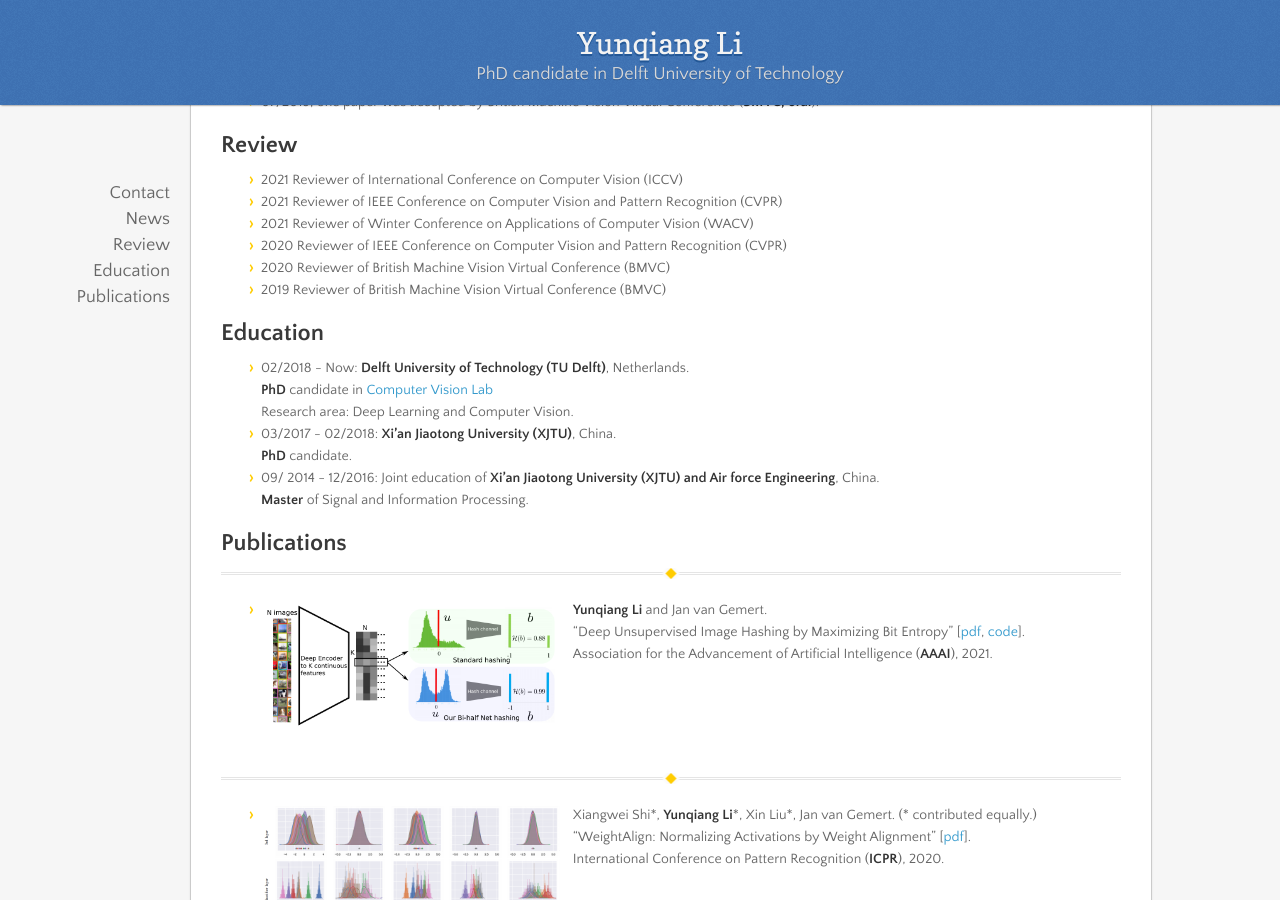
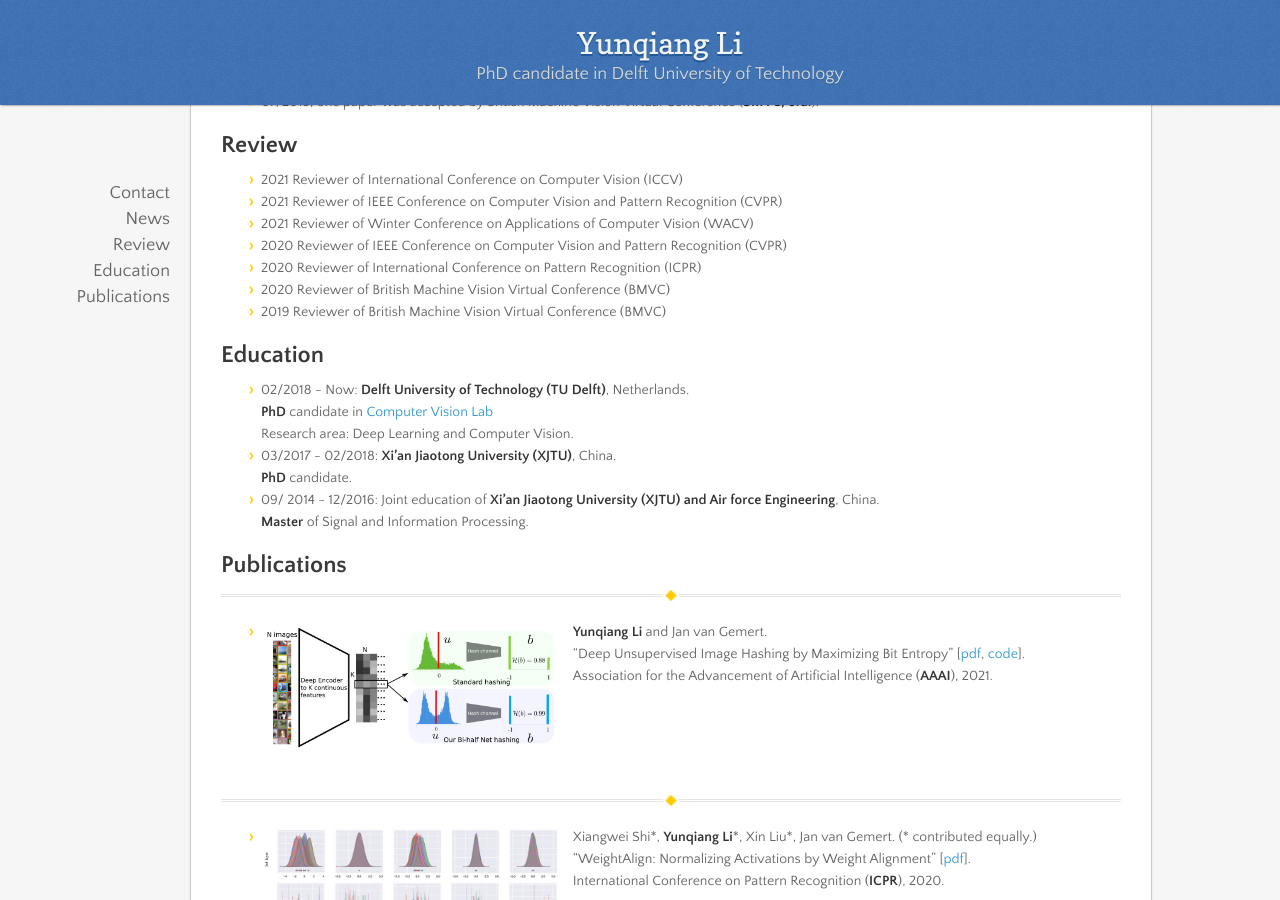
Before and after one commit to liyunqianggyn/liyunqianggyn.github.io, a Jekyll site: the page built from index.md, in a window 1280 px wide and 900 px high, scrolled down 669 px. Built offline with Jekyll 4.4.1, drawn with Linux system fonts in a browser that asks for light colours; nearby versions of some CDN libraries; our own code applies the rules of GitHub Pages for plain Markdown files.

Commit message:
Update index.md

```diff
--- a/index.md
+++ b/index.md
@@ -23,6 +23,7 @@ Delft University of Technology
 - 2021   Reviewer of IEEE Conference on Computer Vision and Pattern Recognition (CVPR)
 - 2021   Reviewer of Winter Conference on Applications of Computer Vision (WACV)
 - 2020   Reviewer of IEEE Conference on Computer Vision and Pattern Recognition (CVPR)
+- 2020   Reviewer of International Conference on Pattern Recognition (ICPR)
 - 2020   Reviewer of British Machine Vision Virtual Conference (BMVC)
 - 2019   Reviewer of British Machine Vision Virtual Conference (BMVC)
 
@@ -83,7 +84,6 @@ Delft University of Technology
 - <img align="left" width="300" src="publication/bmvc.png">&emsp;__Yunqiang Li__, Wenjie Pei, Yufei Zha and Jan van Gemert.
 &emsp;"Push for Quantization: Deep Fisher Hashing" [<a href="https://arxiv.org/pdf/1909.00206.pdf">pdf</a>, <a href="https://github.com/liyunqianggyn/Push-for-Quantization-Deep-Fisher-Hashing">code</a>].<br/>
 &emsp;British Machine Vision Conference (__BMVC__) <span style="color:red">Oral</span>, (4.7% acceptance rate), 2019.
-<br><br>
 
 ----------------------------------------------------------------------------------------------------------------------------
 - <img align="left" width="300" src="publication/TMM_zha.png">&emsp;Yufei Zha, Tao Ku,  __Yunqiang Li__, Peng Zhang.
```
